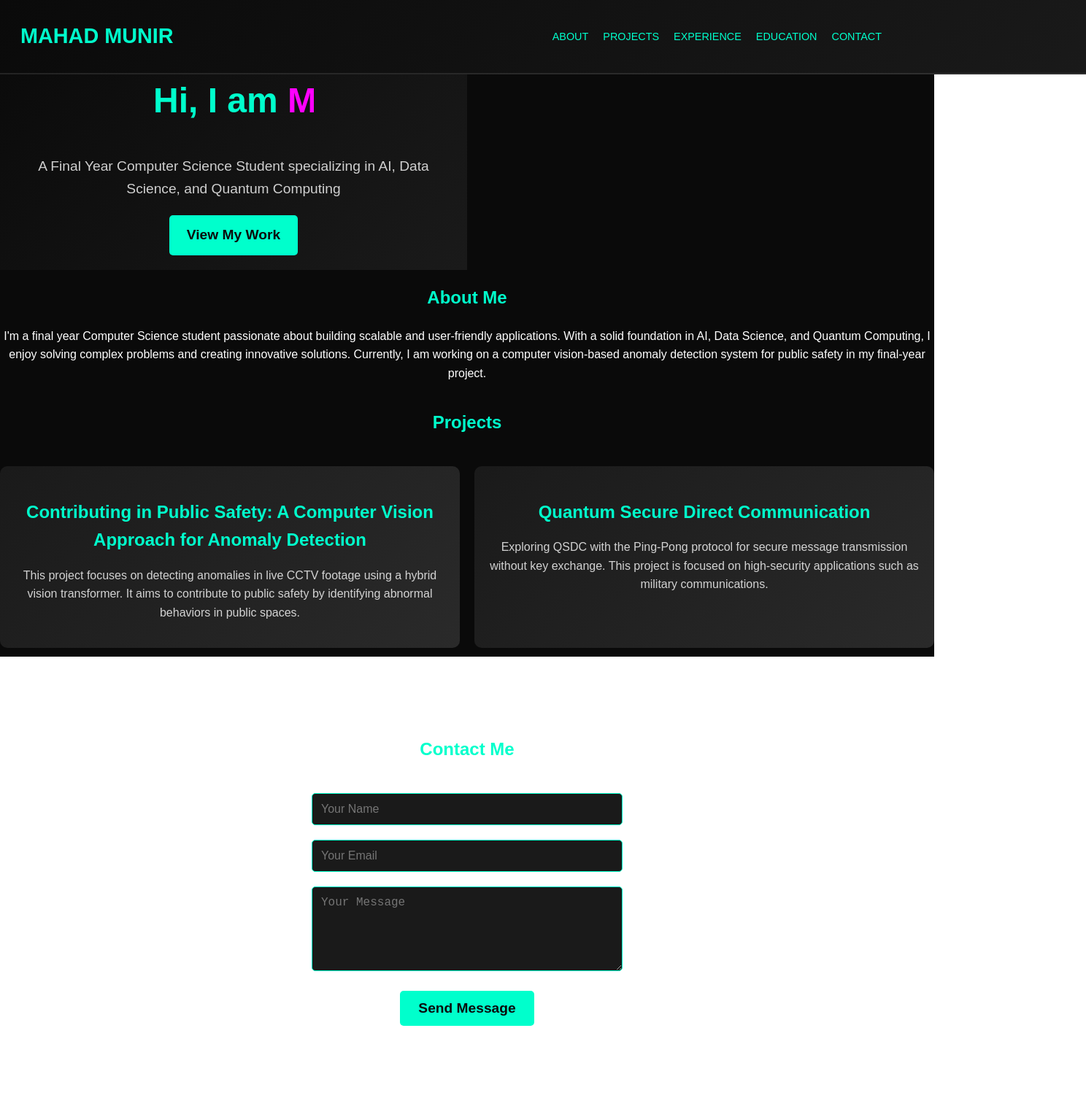
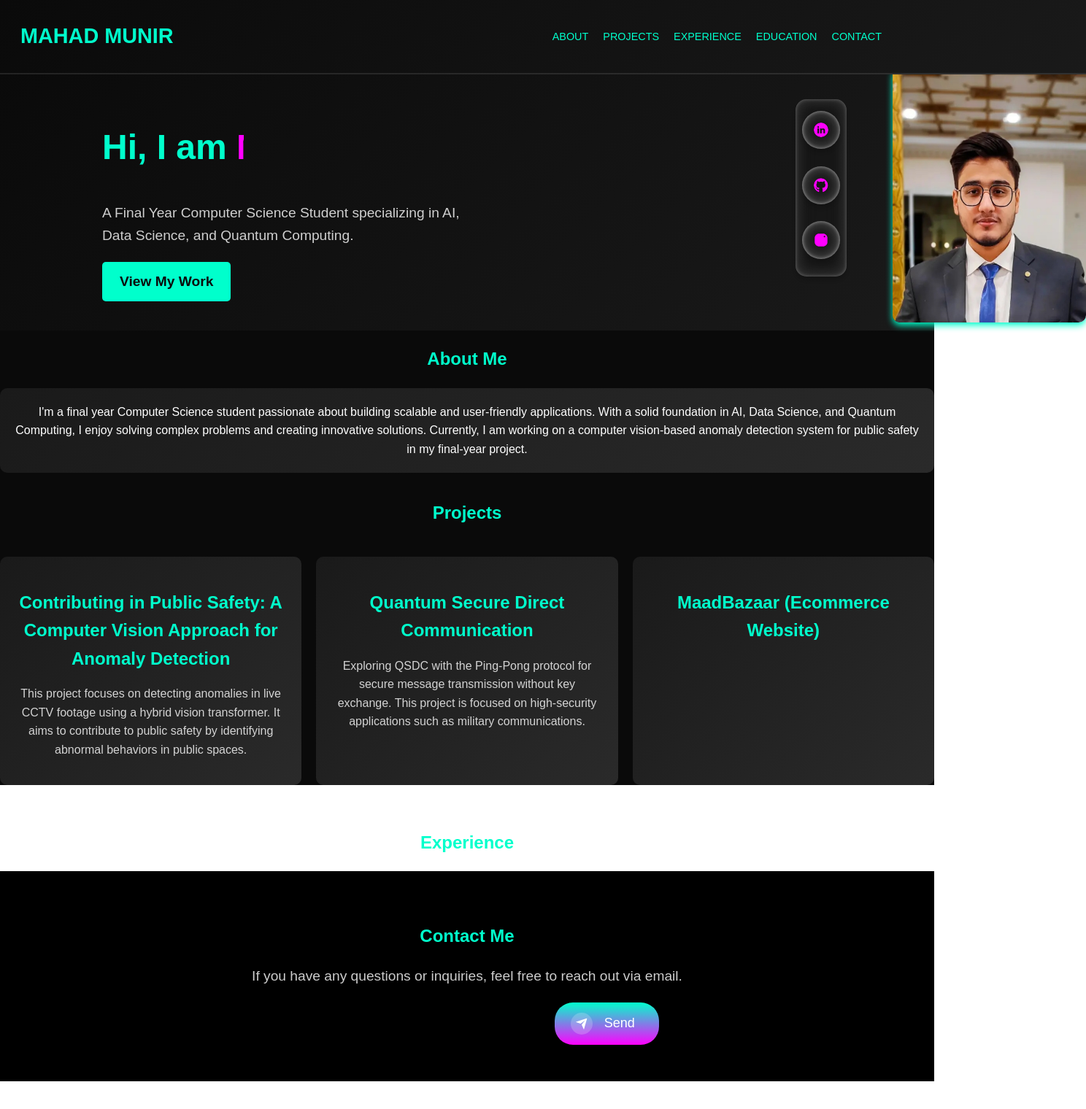
Before and after one commit to MMahad3/React.js-Project, a React (Vite) app: page / in a window 1280 px wide. Shown: the top 1520 px of the page at 73% size, 1488 px wide, since content can reach past the window. Built offline with nearby package versions, Linux system fonts and the light colour scheme.

Commit message:
updated features

```diff
--- a/src/App.css
+++ b/src/App.css
@@ -106,79 +106,83 @@ body {
 }
 
 /* Hero Section */
+
 .hero {
-
-  display:flex;
-  flex-direction: column;
+  margin-top: 600px;
+  display: flex;
   justify-content: center;
   align-items: center;
-  height: auto;
-  width: 50%;
-  text-align: center;
-  background: linear-gradient(135deg, #0a0a0a, #1a1a1a); /* Subtle gradient */
-  padding: 20px 20px;
+  height: auto; /* Full screen height */
+  background: linear-gradient(135deg, #0a0a0a, #1a1a1a);
   box-sizing: border-box;
-  z-index: 10;
-  margin-top: 500px; /* Push the hero section down to avoid header overlap */
+  padding: 40px;
 }
 
-.hero-content {
-  max-width: 600px;
+/* Hero Grid - Two Columns */
+.hero-grid {
+  display: grid;
+  grid-template-columns: 1fr 1fr; /* Two equal columns */
+  align-items: center;
+  max-width: 1200px;
+  width: 90%;
+  margin: 0 auto;
+  gap: 20px;
+  margin-left: 100px;
 }
 
-.hero h2 {
+/* Hero Content */
+.hero-content {
+  text-align: left;
+  color: white;
+}
+
+.hero-content h2 {
   font-size: 3rem;
   margin-bottom: 10px;
   color: #00ffcc; /* Neon cyan */
-  overflow: hidden; /* Hides the text that is not yet typed */
-  white-space: nowrap; /* Prevents the text from wrapping */
-  display: inline-block; /* So that it behaves like a block but stays inline */
-  animation: typing 4s steps(30) 1s forwards, blink-caret .75s step-end infinite;
+  overflow: hidden;
+  white-space: nowrap;
+  display: inline-block;
+  animation: typing 4s steps(30) 1s forwards, blink-caret 0.75s step-end infinite;
 }
 
-.hero h2 span {
-  border-right: .15em solid #00ffcc; /* Creates a cursor effect on span */
-  animation: typing 4s steps(30) 1s forwards, blink-caret .75s step-end infinite;
+.hero-content span {
+  color: fuchsia;
+  border-right: 0.15em solid #00ffcc;
+  animation: typing 4s steps(30) 1s forwards, blink-caret 0.75s step-end infinite;
 }
 
-/* Typing Animation */
-@keyframes typing {
-  from {
-    width: 0; /* Starts with no text visible */
-  }
-  to {
-    width: 100%; /* Makes the entire text visible */
-  }
-}
-
-/* Blinking Caret */
-@keyframes blink-caret {
-  50% {
-    border-color: transparent; /* Makes the cursor disappear halfway */
-  }
-}
-
-
-.hero span {
-  color: #ff00ff; /* Neon magenta */
-
-}
-
-.hero p {
+.hero-content p {
   font-size: 1.2rem;
   margin-bottom: 20px;
   opacity: 0.8;
 }
 
+/* Hero Image */
+.hero-image img {
+  margin-top: -50px;
+  display: flex-end;
+  width: 50%;
+  max-width: 300px;
+  height: 350px;
+  border-radius: 10px;
+  box-shadow: 0px 4px 10px #00ffcc;
+  margin-right: -800px;
+  transition: transform 0.5s ease-in-out;
 
+}
 
+.hero-image img:hover{
+  transform:scale(1.05);
+  box-shadow: 0px 0px 10px #ff00ff, 0 0 20px #ff00ff;
+}
 
 /* Button */
 .btn {
   display: inline-block;
   padding: 12px 24px;
   background-color: #00ffcc; /* Neon cyan */
-  color: #0a0a0a; /* Dark background */
+  color: #0a0a0a;
   text-decoration: none;
   font-size: 1.2rem;
   font-weight: bold;
@@ -191,36 +195,154 @@ body {
   box-shadow: 0 0 10px #ff00ff, 0 0 20px #ff00ff; /* Neon glow */
 }
 
-/* About Me Section */
-.about-me {
-  padding: 80px 20px;
-  background: linear-gradient(135deg, #0a0a0a, #1a1a1a); /* Subtle gradient */
-  margin-top: 80px; /* Ensures proper spacing from the hero section */
-
+/* Typing Animation */
+@keyframes typing {
+  from {
+    width: 0;
+  }
+  to {
+    width: 100%;
+  }
 }
 
+/* Blinking Caret */
+@keyframes blink-caret {
+  50% {
+    border-color: transparent;
+  }
+}
+
+/* Responsive Design */
+@media (max-width: 768px) {
+  .hero-grid {
+    grid-template-columns: 1fr; /* Stack on smaller screens */
+    text-align: center;
+  }
+
+  .hero-content {
+    text-align: center;
+  }
+
+  .hero-image img {
+    margin: 0 auto;
+  }
+}
+
+.card {
+  margin-top: -330px;
+  margin-left: 400px;
+  max-width: 70px;
+  border-radius: 15px;
+  flex-direction: column;
+  backdrop-filter: blur(15px);
+  box-shadow: inset 0 0 20px rgba(255, 255, 255, 0.192),
+    inset 0 0 5px rgba(255, 255, 255, 0.274), 0 5px 5px rgba(0, 0, 0, 0.164);
+  transition: 0.5s;
+}
+
+.card:hover {
+  animation: ease-out 5s;
+  background: rgba(173, 173, 173, 0.05);
+}
+
+.card ul {
+  padding: 1rem;
+  display: flex;
+  list-style: none;
+  gap: 1rem;
+  align-items: center;
+  justify-content: center;
+  align-content: center;
+  flex-wrap: wrap;
+  flex-direction: column;
+}
+
+.card ul li {
+  cursor: pointer;
+}
+
+.svg {
+  transition: all 0.3s;
+  padding: 1rem;
+  height: 20px;
+  width: 20px;
+  border-radius: 100%;
+  color: #ff00ff;
+  fill: currentColor;
+  box-shadow: inset 0 0 20px rgba(255, 255, 255, 0.3),
+    inset 0 0 5px rgba(255, 255, 255, 0.5), 0 5px 5px rgba(0, 0, 0, 0.164);
+}
+
+.text {
+  opacity: 0;
+  border-radius: 5px;
+  padding: 5px;
+  transition: all 0.3s;
+  color: #00ffcc;
+  background-color: rgba(255, 255, 255, 0.3);
+  position: absolute;
+  z-index: 9999;
+  box-shadow: -5px 0 1px rgba(153, 153, 153, 0.2),
+    -10px 0 1px rgba(153, 153, 153, 0.2),
+    inset 0 0 20px rgba(255, 255, 255, 0.3),
+    inset 0 0 5px rgba(255, 255, 255, 0.5), 0 5px 5px rgba(0, 0, 0, 0.082);
+}
+
+.iso-pro {
+  transition: 0.5s;
+}
+.iso-pro:hover a > .svg {
+  transform: translate(15px, -15px);
+  border-radius: 100%;
+}
+
+.iso-pro:hover .text {
+  opacity: 1;
+  transform: translate(25px, -2px) skew(-5deg);
+}
+
+.iso-pro:hover .svg {
+  transform: translate(5px, -5px);
+}
+
+.iso-pro span {
+  opacity: 0;
+  position: absolute;
+  color: #1877f2;
+  border-color: #1877f2;
+  box-shadow: inset 0 0 20px rgba(255, 255, 255, 0.3),
+    inset 0 0 5px rgba(255, 255, 255, 0.5), 0 5px 5px rgba(0, 0, 0, 0.164);
+  border-radius: 50%;
+  transition: all 0.3s;
+  height: 60px;
+  width: 60px;
+}
+
+.iso-pro:hover span {
+  opacity: 1;
+}
+
+/* About Me Section */
+
 .about-me h2 {
-  font-size: 2.5rem;
-  margin-bottom: 20px;
   color: #00ffcc; /* Neon cyan */
 }
 
 .about-me p {
-  font-size: 1.1rem;
-  opacity: 0.9;
-  max-width: 800px;
-  margin: 0 auto;
+  background: linear-gradient(135deg, #1a1a1a, #2a2a2a); /* Subtle gradient */
+  border-radius: 10px;
+  padding: 20px;
 }
 
 /* Project Grid */
 
 .project-grid {
+  background-color: #0a0a0a;
   display: grid;
   grid-template-columns: repeat(auto-fit, minmax(300px, 1fr));
   gap: 20px;
   margin-top: 40px;
-  margin-bottom: 100px;
-
+  margin-bottom: 40px;
 }
 
 .section h2 {
@@ -236,6 +358,7 @@ body {
 }
 
 .project-card:hover {
+
   transform: translateY(-10px);
   box-shadow: 0 0 20px #00ffcc, 0 0 40px #00ffcc; /* Neon glow */
 }
@@ -251,50 +374,100 @@ body {
   opacity: 0.8;
 }
 
+/* Experience Section */
+.experience{
+
+}
+
+.experience h2{
+  color: #00ffcc;
+}
+
+
 /* Contact Me Section */
 .contact-me {
-  background: linear-gradient(135deg, #0a0a0a, #1a1a1a); /* Subtle gradient */
-  padding: 20px 20px;
-  margin-top: 200px;
+  background-color: black;
+  text-align: center;
+  padding: 50px 20px;
 }
 
 .contact-me h2 {
-  font-size: 2.5rem;
   margin-bottom: 20px;
   color: #00ffcc; /* Neon cyan */
 }
 
-.contact-form {
-  max-width: 400px;
-  margin: 0 auto;
-  background-color: rgba(255, 255, 255, 0.1); /* Semi-transparent background */
-  padding: 20px;
-  border-radius: 10px;
+.contact-me p {
+  font-size: 1.2rem;
+  color: #fff;
+  opacity: 0.8;
+  margin-bottom: 20px;
 }
 
-.contact-form input,
-.contact-form textarea {
-  width: 100%;
-  padding: 12px;
-  margin-left: -13px;
-  margin-bottom: 20px;
-  background-color: #1a1a1a;
-  border: 1px solid #00ffcc; /* Neon cyan */
-  color: #fff;
-  border-radius: 5px;
-  font-size: 1rem;
+
+.contact-button {
+  font-family: inherit;
+  font-size: 18px;
+  margin-left: 740px;
+  width: 100px;
+  background: linear-gradient(to bottom, #00ffcc 0%, #ff00ff 100%);
+  color: white;
+  padding: 0.8em 1.2em;
+  display:flex;
+  border: none;
+  border-radius: 25px;
+  box-shadow: 0px 5px 10px rgba(0, 0, 0, 0.2);
+  transition: all 0.3s;
+  cursor: pointer;
 }
 
-.contact-form input[type="submit"] {
-  background-color: #00ffcc; /* Neon cyan */
-  cursor: pointer;
-  font-weight: bold;
+.contact-button:hover {
+  transform: translateY(-3px);
+  box-shadow: 0px 8px 15px rgba(0, 0, 0, 0.3);
 }
 
-.contact-form input[type="submit"]:hover {
-  background-color: #ff00ff; /* Neon magenta */
-  box-shadow: 0 0 10px #ff00ff, 0 0 20px #ff00ff; /* Neon glow */
+.contact-button:active {
+  transform: scale(0.95);
+  box-shadow: 0px 2px 5px rgba(0, 0, 0, 0.2);
 }
+
+.contact-button span {
+  display: block;
+  margin-left: 0.4em;
+  transition: all 0.3s;
+}
+
+.contact-button:hover{
+  color: black;
+}
+
+.contact-button svg {
+  width: 18px;
+  height: 18px;
+  fill: white;
+  transition: all 0.3s;
+}
+
+.contact-button .svg-wrapper {
+  display: flex;
+  align-items: center;
+  justify-content: center;
+  width: 30px;
+  height: 30px;
+  border-radius: 50%;
+  background-color: rgba(255, 255, 255, 0.2);
+  margin-right: 0.5em;
+  transition: all 0.3s;
+}
+
+.contact-button:hover .svg-wrapper {
+  background-color: rgba(255, 255, 255, 0.2);
+}
+
+.contact-button:hover svg {
+  transform: rotate(45deg);
+}
+
+
 
 /* Footer */
 .footer {
--- a/src/App.jsx
+++ b/src/App.jsx
@@ -1,5 +1,6 @@
 import React, { useState, useEffect } from "react";
 import "./App.css";
+import mahad from "./assets/images/me3.jpg"
 
 
 function App() {
@@ -43,19 +44,71 @@ function App() {
           </header>
 
           {/* Hero Section */}
+          <section className="hero">
+            <div className="hero-grid">
+              {/* Hero Content */}
+              <div className="hero-content">
+                <h2>
+                  Hi, I am <span>Mahad Munir!</span>
+                </h2>
+                <p>
+                  A Final Year Computer Science Student specializing in AI, Data Science, and Quantum Computing.
+                </p>
+                <a href="#projects" className="btn">
+                  View My Work
+                </a>
+              </div>
 
-          <section className="hero">
-            <div className="hero-content">
-              <h2> Hi, I am <span>Mahad Munir !</span></h2>
-              <p>A Final Year Computer Science Student specializing in AI, Data Science, and Quantum Computing</p>
-              <a href="#projects" className="btn">View My Work</a>
+              {/* Hero Image with Social Icons */}
+              <div className="hero-image">
+                <img src={mahad} alt="Mahad Munir" />
+
+                {/* Social Media Card */}
+                <div className="card">
+                  <ul>
+                    <li className="iso-pro">
+                      <span></span>
+                      <span></span>
+                      <span></span>
+                      <a href="https://www.linkedin.com/in/mahad-munir">
+                      <svg className="svg" xmlns="http://www.w3.org/2000/svg" viewBox="0 0 3333 3333" shapeRendering="geometricPrecision" textRendering="geometricPrecision" imageRendering="optimizeQuality" fillRule="evenodd" clipRule="evenodd">
+                          <path d="M1667 0c920 0 1667 746 1667 1667 0 920-746 1667-1667 1667C747 3334 0 2588 0 1667 0 747 746 0 1667 0zm-215 1336h342v175h5c48-86 164-175 338-175 361 0 428 225 428 517v596h-357v-528c0-126-3-288-186-288-186 0-214 137-214 279v537h-357V1336zm-247-309c0 102-83 186-186 186-102 0-186-83-186-186 0-102 83-186 186-186 102 0 186 83 186 186zm-371 309h371v1113H834V1336z"></path>
+                        </svg>
+                      </a>
+                      <div className="text">LinkedIn</div>
+                    </li>
+                    <li className="iso-pro">
+                      <span></span>
+                      <span></span>
+                      <span></span>
+                      <a href="https://github.com/MMahad3">
+                        <svg className="svg" xmlns="http://www.w3.org/2000/svg" viewBox="0 0 512 512">
+                          <path d="M165.9 397.4c0 2-2.3 3.6-5.2 3.6-3.3.3-5.6-1.3-5.6-3.6 0-2 2.3-3.6 5.2-3.6 3-.3 5.6 1.3 5.6 3.6zm-31.1-4.5c-.7 2 1.3 4.3 4.3 4.9 2.6 1 5.6 0 6.2-2s-1.3-4.3-4.3-5.2c-2.6-.7-5.5.3-6.2 2.3zm44.2-1.7c-2.9.7-4.9 2.6-4.6 4.9.3 2 2.9 3.3 5.9 2.6 2.9-.7 4.9-2.6 4.6-4.6-.3-1.9-3-3.2-5.9-2.9zM244.8 8C106.1 8 0 113.3 0 252c0 110.9 69.8 205.8 169.5 239.2 12.8 2.3 17.3-5.6 17.3-12.1 0-6.2-.3-40.4-.3-61.4 0 0-70 15-84.7-29.8 0 0-11.4-29.1-27.8-36.6 0 0-22.9-15.7 1.6-15.4 0 0 24.9 2 38.6 25.8 21.9 38.6 58.6 27.5 72.9 20.9 2.3-16 8.8-27.1 16-33.7-55.9-6.2-112.3-14.3-112.3-110.5 0-27.5 7.6-41.3 23.6-58.9-2.6-6.5-11.1-33.3 2.6-67.9 20.9-6.5 69 27 69 27 20-5.6 41.5-8.5 62.8-8.5s42.8 2.9 62.8 8.5c0 0 48.1-33.6 69-27 13.7 34.7 5.2 61.4 2.6 67.9 16 17.7 25.8 31.5 25.8 58.9 0 96.5-58.9 104.2-114.8 110.5 9.2 7.9 17 22.9 17 46.4 0 33.7-.3 75.4-.3 83.6 0 6.5 4.6 14.4 17.3 12.1C428.2 457.8 496 362.9 496 252 496 113.3 383.5 8 244.8 8zM97.2 352.9c-1.3 1-1 3.3.7 5.2 1.6 1.6 3.9 2.3 5.2 1 1.3-1 1-3.3-.7-5.2-1.6-1.6-3.9-2.3-5.2-1zm-10.8-8.1c-.7 1.3.3 2.9 2.3 3.9 1.6 1 3.6.7 4.3-.7.7-1.3-.3-2.9-2.3-3.9-2-.6-3.6-.3-4.3.7zm32.4 35.6c-1.6 1.3-1 4.3 1.3 6.2 2.3 2.3 5.2 2.6 6.5 1 1.3-1.3.7-4.3-1.3-6.2-2.2-2.3-5.2-2.6-6.5-1zm-11.4-14.7c-1.6 1-1.6 3.6 0 5.9 1.6 2.3 4.3 3.3 5.6 2.3 1.6-1.3 1.6-3.9 0-6.2-1.4-2.3-4-3.3-5.6-2z"></path>
+                        </svg>
+                      </a>
+                      <div className="text">Github</div>
+                    </li>
+                    <li className="iso-pro">
+                      <span></span>
+                      <span></span>
+                      <span></span>
+                      <a href="https://www.instagram.com/m.a.h.a.d.mm/">
+                        <svg className="svg" xmlns="http://www.w3.org/2000/svg" viewBox="0 0 448 512">
+                          <path d="M224.1 141c-63.6 0-114.9 51.3-114.9 114.9s51.3 114.9 114.9 114.9S339 319.5 339 255.9 287.7 141 224.1 141zm0 189.6c-41.1 0-74.7-33.5-74.7-74.7s33.5-74.7 74.7-74.7 74.7 33.5 74.7 74.7-33.6 74.7-74.7 74.7zm146.4-194.3c0 14.9-12 26.8-26.8 26.8-14.9 0-26.8-12-26.8-26.8s12-26.8 26.8-26.8 26.8 12 26.8 26.8zm76.1 27.2c-1.7-35.9-9.9-67.7-36.2-93.9-26.2-26.2-58-34.4-93.9-36.2-37-2.1-147.9-2.1-184.9 0-35.8 1.7-67.6 9.9-93.9 36.1s-34.4 58-36.2 93.9c-2.1 37-2.1 147.9 0 184.9 1.7 35.9 9.9 67.7 36.2 93.9s58 34.4 93.9 36.2c37 2.1 147.9 2.1 184.9 0 35.9-1.7 67.7-9.9 93.9-36.2 26.2-26.2 34.4-58 36.2-93.9 2.1-37 2.1-147.8 0-184.8z"></path>
+                        </svg>
+                      </a>
+                      <div className="text">Instagram</div>
+                    </li>
+                  </ul>
+                </div>
+              </div>
             </div>
           </section>
 
 
 
           {/* About Section */}
-          <section id="about" className="section">
+          <section id="about" className="about-me">
             <h2>About Me</h2>
             <p>
               I'm a final year Computer Science student passionate about building scalable and user-friendly applications. With a solid foundation in AI, Data Science, and Quantum Computing, I enjoy solving complex problems and creating innovative solutions. Currently, I am working on a computer vision-based anomaly detection system for public safety in my final-year project.
@@ -78,21 +131,38 @@ function App() {
                   Exploring QSDC with the Ping-Pong protocol for secure message transmission without key exchange. This project is focused on high-security applications such as military communications.
                 </p>
               </div>
+              <div className="project-card">
+                <h3>{'MaadBazaar (Ecommerce Website)'}</h3>
+              </div>
             </div>
           </section>
 
-          {/* Contact Section */}
-          <section id="contact" className="section">
-            <h2>Contact Me</h2>
-            <form className="contact-form">
-              <input type="text" placeholder="Your Name" required />
-              <input type="email" placeholder="Your Email" required />
-              <textarea placeholder="Your Message" rows="5" required></textarea>
-              <button type="submit" className="btn">Send Message</button>
-            </form>
+          {/*Experience Section*/}
+          <section id="experience" className="experience">
+            <h2>Experience</h2>
           </section>
 
-          {/* Footer */}
+
+
+         {/* Contact Section */}
+         <section id="contact" className="contact-me">
+          <h2>Contact Me</h2>
+           <p>If you have any questions or inquiries, feel free to reach out via email.</p>
+
+           <a href="mailto:mahadmunir6@gmail.com?subject=Contact%20Me&body=Hello%2C%20I%20would%20like%20to%20connect." className="contact-button">
+             <div className="svg-wrapper-1">
+              <div className="svg-wrapper">
+               <svg xmlns="http://www.w3.org/2000/svg" viewBox="0 0 24 24" width="24" height="24">
+               <path fill="none" d="M0 0h24v24H0z"></path>
+               <path fill="currentColor" d="M1.946 9.315c-.522-.174-.527-.455.01-.634l19.087-6.362c.529-.176.832.12.684.638l-5.454 19.086c-.15.529-.455.547-.679.045L12 14l6-8-8 6-8.054-2.685z"></path>
+               </svg>
+             </div>
+            </div>
+            <span>Send</span>
+          </a>
+       </section>
+
+       {/* Footer */}
           <footer className="footer">
             <p>&copy; 2025 Mahad Munir. All rights reserved.</p>
           </footer>
```
Also changed, not shown: public/images/me3.jpg (added).
